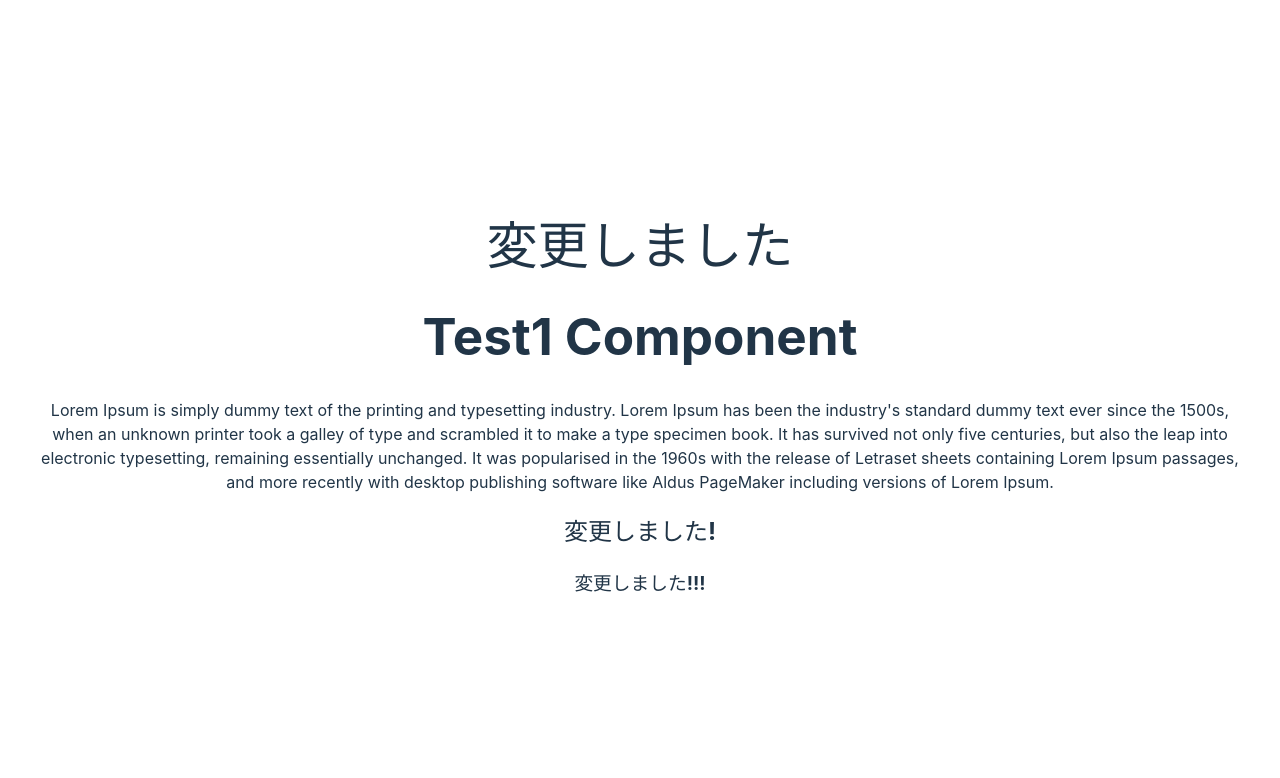
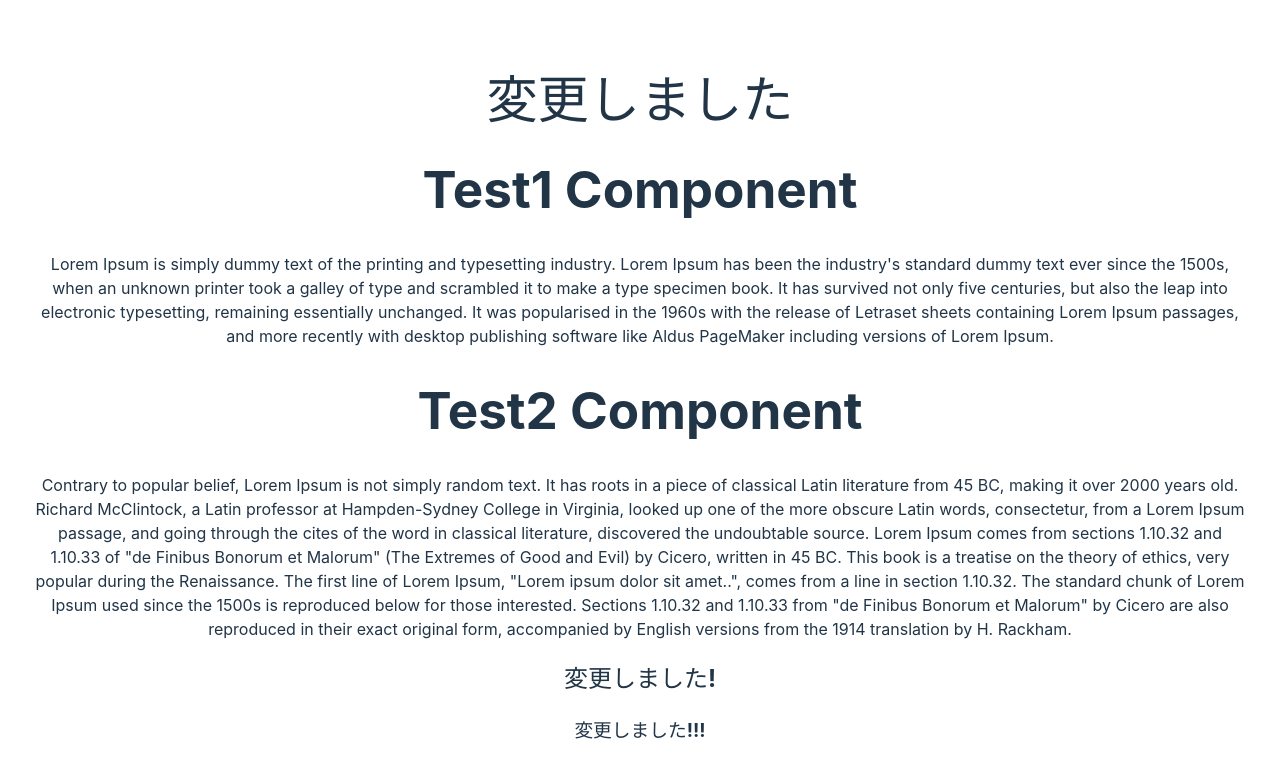
Before and after one commit to kei-creative-life/actions-test, a Vue app: page / in a window 1280 px wide. Shown: the top 778 px of the page. Built offline with nearby package versions, Linux system fonts and the light colour scheme.

Commit message:
差分追加

```diff
--- a/src/App.vue
+++ b/src/App.vue
@@ -1,10 +1,12 @@
 <script setup>
 import Test1 from "./components/Test1.vue";
+import Test2 from "./components/Test2.vue";
 </script>
 
 <template>
   <h1>変更しました</h1>
   <Test1 />
+  <Test2 />
   <h2>変更しました!</h2>
   <h3>変更しました!!!</h3>
 </template>
```
